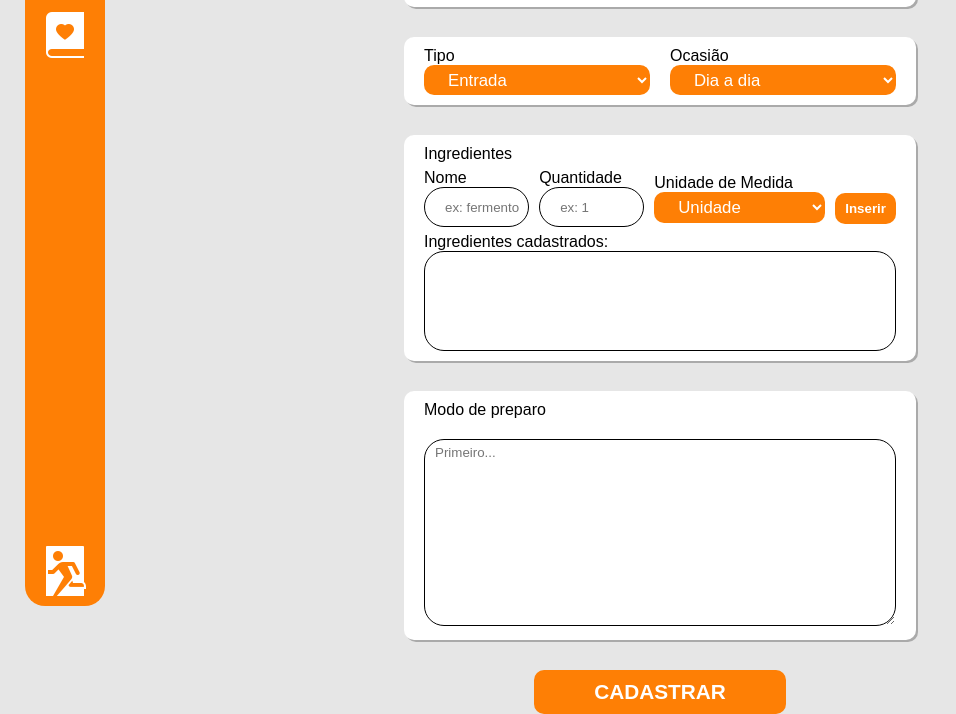
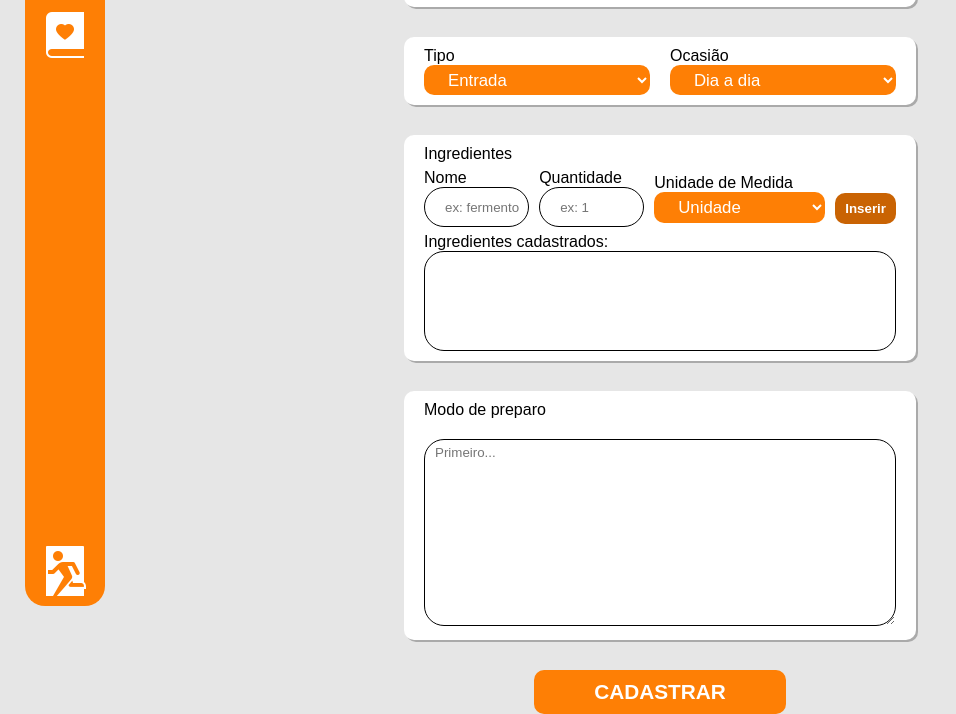
Before and after one commit to kzancle/recipesThatConnect, a website: page public/dashboard/addRecipe.html in a window 1280 px wide. In both pictures the pointer is over the button "Inserir". Shown: the part 188-902 px from the top of the page, without its empty margins (0-956 px from the left). Drawn offline with Linux system fonts and the light colour scheme.

Commit message:
ADD hovers in buttons from dash

```diff
--- a/public/css/dash.css
+++ b/public/css/dash.css
@@ -6,6 +6,7 @@
     --color10: #FE7F05;
     --textWhite: #fff;
     --textBlack: #000;
+    --color10hover: #c96303;
 }
 
 *{
@@ -543,3 +544,7 @@ background-color: #9966FF;
 .value:hover{
     scale: 1.2;
 }
+
+button:hover{
+    background-color: var(--color10hover);
+}
```
